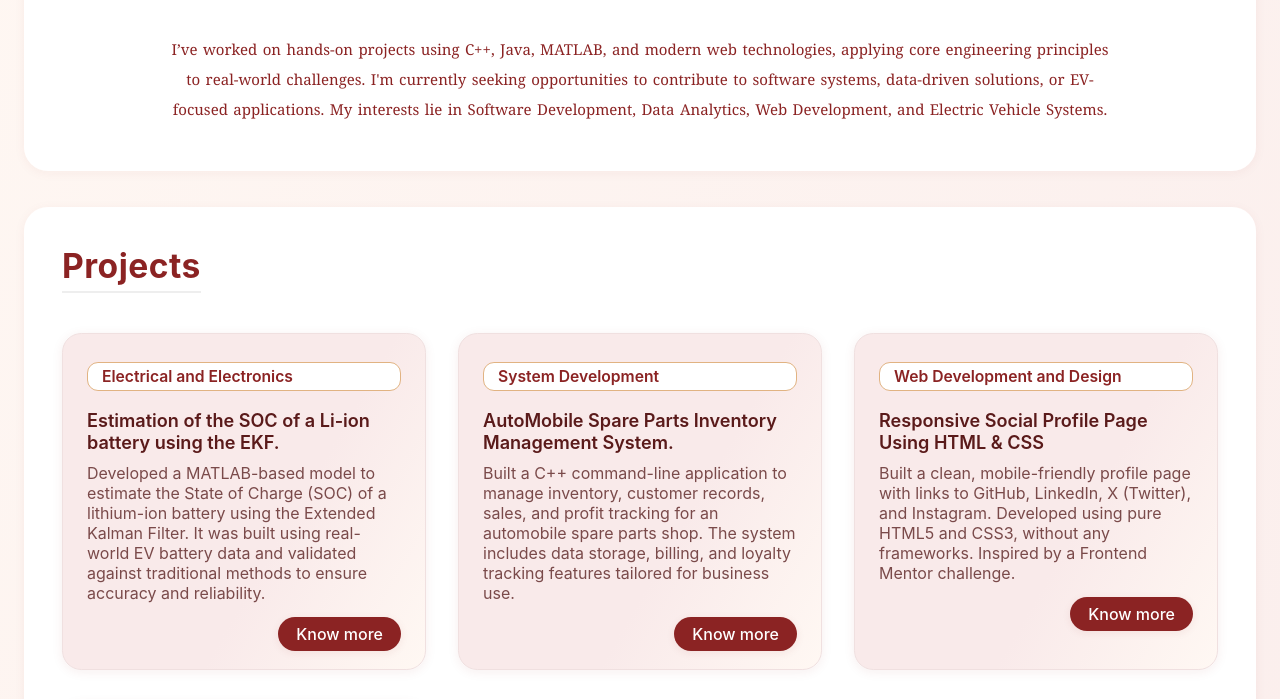
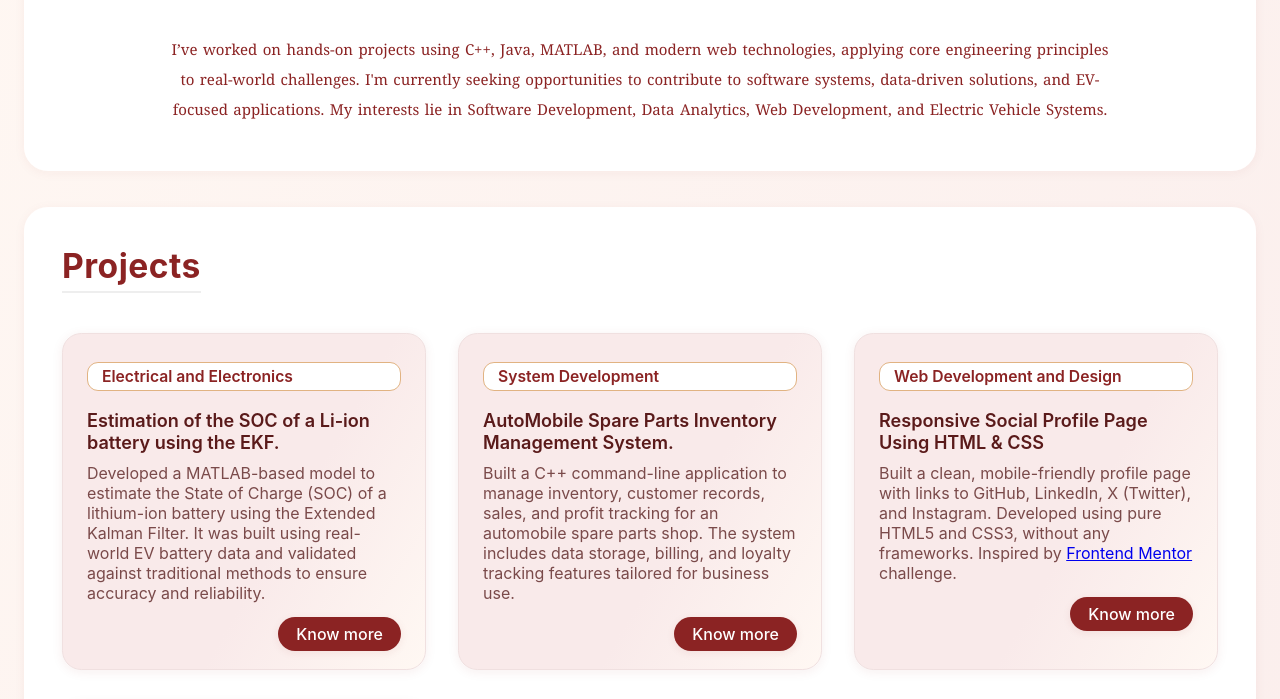
Before and after one commit to arunesh333/Arunesh_Portfolio, a plain HTML site: page index.html in a window 1280 px wide. Shown: the part 518-1217 px from the top of the page. Drawn offline with Linux system fonts and the light colour scheme.

Commit message:
Update index.html

```diff
--- a/index.html
+++ b/index.html
@@ -47,7 +47,7 @@
       <section id="about" class="about-section card">
         <h2>About</h2>
         <p>
-            I’ve worked on hands-on projects using C++, Java, MATLAB, and modern web technologies, applying core engineering principles to real-world challenges. I'm currently seeking opportunities to contribute to software systems, data-driven solutions, or EV-focused applications. My interests lie in Software Development, Data Analytics, Web Development, and Electric Vehicle Systems.
+            I’ve worked on hands-on projects using C++, Java, MATLAB, and modern web technologies, applying core engineering principles to real-world challenges. I'm currently seeking opportunities to contribute to software systems, data-driven solutions, and EV-focused applications. My interests lie in Software Development, Data Analytics, Web Development, and Electric Vehicle Systems.
         </p>
       </section>
       <section id="projects" class="projects-section card">
@@ -68,7 +68,7 @@
           <div class="project-card">
             <div class="project-category">Web Development and Design</div>
             <div class="project-title">Responsive Social Profile Page Using HTML & CSS</div>
-            <div class="project-desc">Built a clean, mobile-friendly profile page with links to GitHub, LinkedIn, X (Twitter), and Instagram. Developed using pure HTML5 and CSS3, without any frameworks. Inspired by a Frontend Mentor challenge.</div>
+            <div class="project-desc">Built a clean, mobile-friendly profile page with links to GitHub, LinkedIn, X (Twitter), and Instagram. Developed using pure HTML5 and CSS3, without any frameworks. Inspired by <a href="https://www.frontendmentor.io/challenges/social-links-profile-UG32l9m6dQ" target="_blank">Frontend Mentor</a> challenge.</div>
             <a class="know-more-btn" href="https://github.com/arunesh333/Social_links" target="_blank">Know more</a>
           </div>
           <div class="project-card">
```
